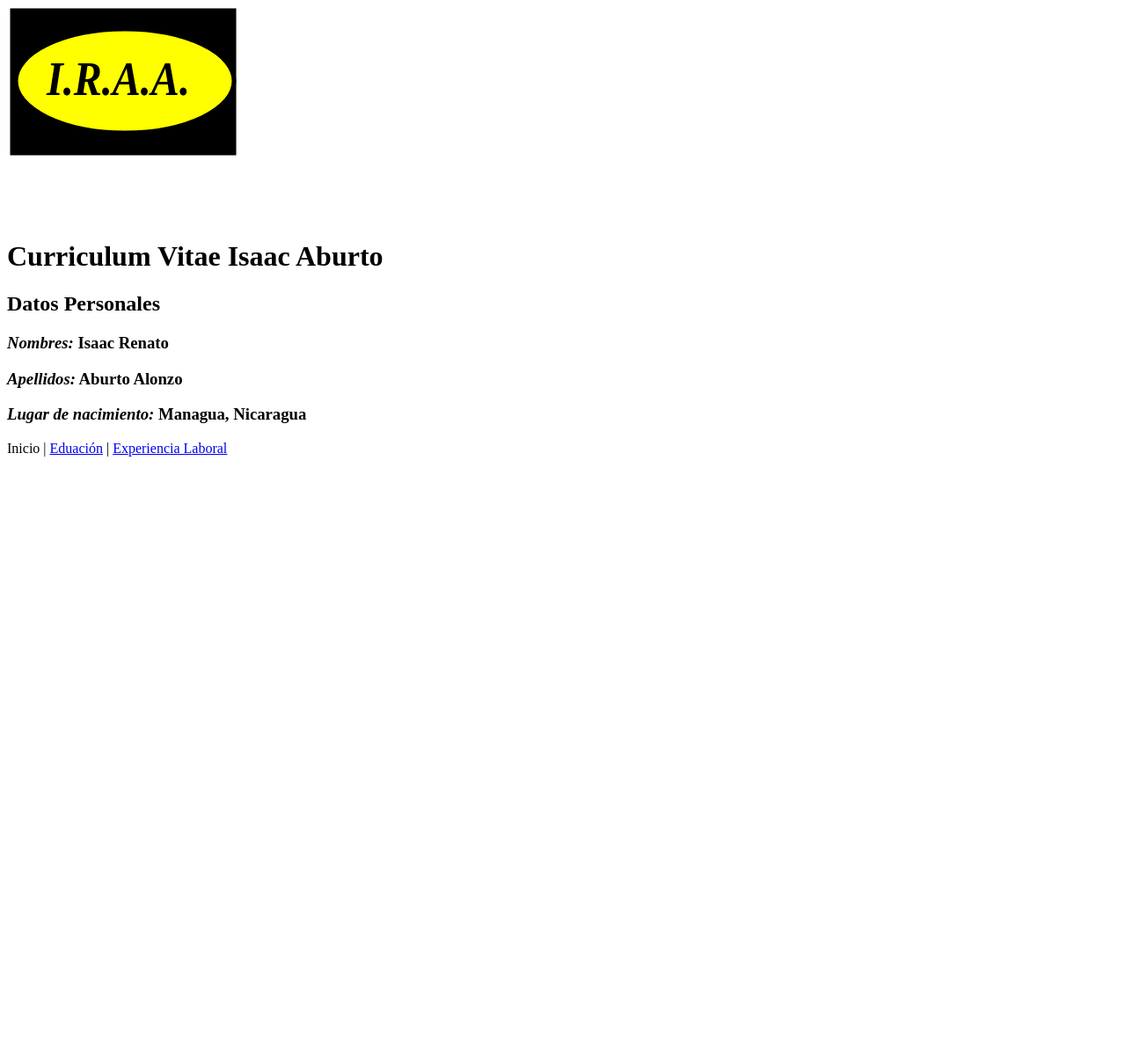
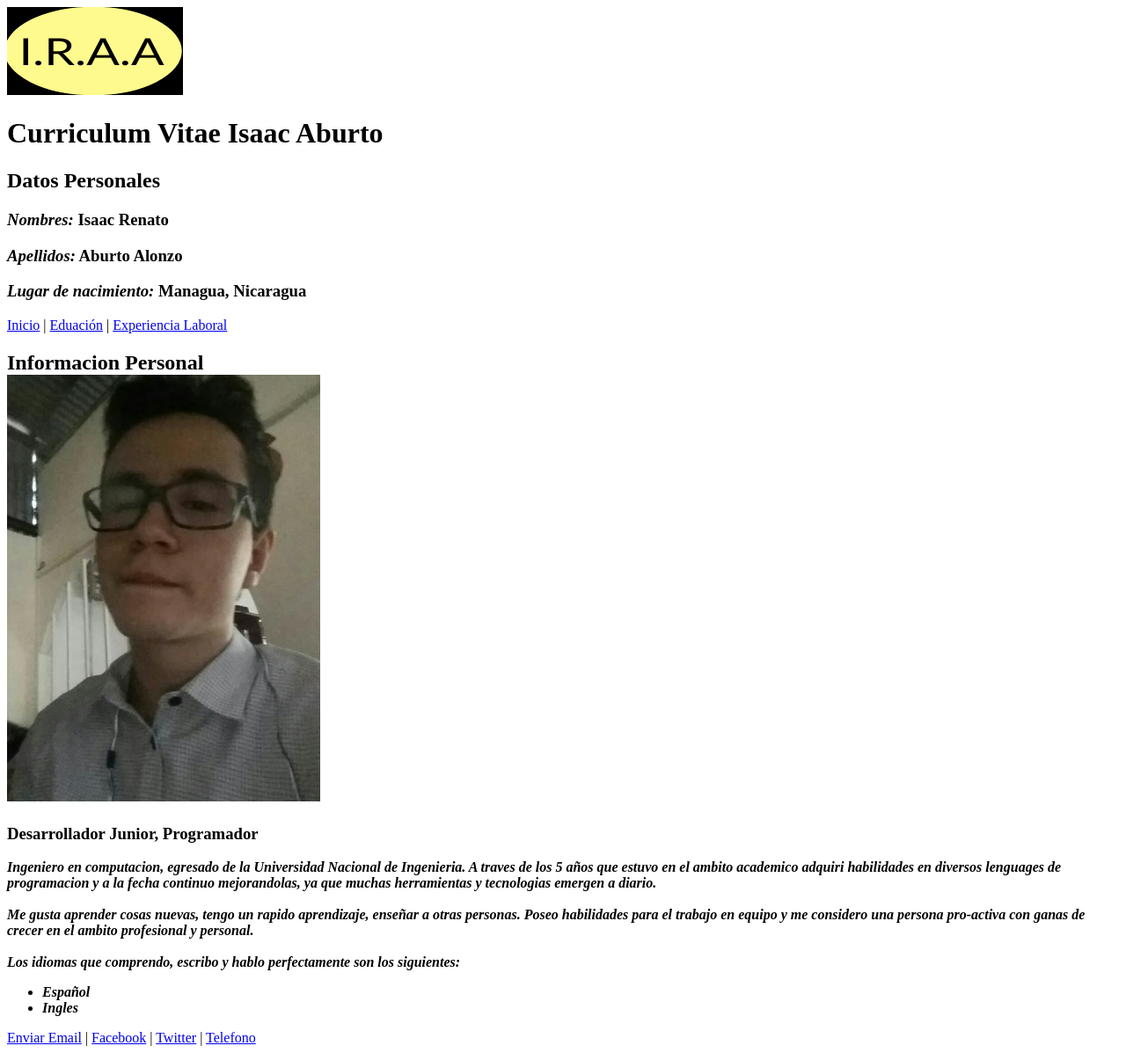
Before and after one commit to VictorVonDooom/NextUIsaac, a plain HTML site: page HVida/index.html in a window 1280 px wide. Shown: the whole page at 88% size. Before the commit the page ends 800 px from the top, so only its background shows below. Drawn offline with Linux system fonts and the light colour scheme.

Commit message:
index done

```diff
--- a/HVida/index.html
+++ b/HVida/index.html
@@ -6,15 +6,24 @@
     <title>Hoja de Vida Isaac Aburto</title>
 
     <header>
-      <svg width="320" height="240" xmlns="http://www.w3.org/2000/svg" xmlns:svg="http://www.w3.org/2000/svg">
-   <g>
-    <title>Logo Hoja de Vida</title>
-    <rect stroke="#000000" id="svg_1" height="161.99999" width="251.99999" y="4" x="6" stroke-linecap="null" stroke-linejoin="null" stroke-dasharray="null" stroke-width="5" fill="#000000"/>
-    <ellipse stroke="#000000" ry="59" rx="124.00001" id="svg_5" cy="84" cx="134" stroke-linecap="null" stroke-linejoin="null" stroke-dasharray="null" stroke-width="5" fill="#ffff00"/>
-    <text font-style="italic" font-weight="bold" stroke="#000000" transform="matrix(2.002268170546697,0,0,2.3023608173361914,-262.89504892399816,-269.3045410459902) " xml:space="preserve" text-anchor="middle" font-family="serif" font-size="24" id="svg_7" y="160.61189" x="194.46886" stroke-linecap="null" stroke-linejoin="null" stroke-dasharray="null" stroke-width="0" fill="#000000">I.R.A.A.</text>
-   </g>
-  </svg>
+      <svg width="200" height="100" xmlns="http://www.w3.org/2000/svg">
+       <!-- Se uso Method Draw para crear el logo SVG con un canvas de tamaño 200x100 - http://github.com/duopixel/Method-Draw/ http://editor.method.ac/ -->
+       <g>
+        <title>background</title>
+        <rect fill="#fff" id="canvas_background" height="102" width="202" y="-1" x="-1"/>
+        <g display="none" overflow="visible" y="0" x="0" height="100%" width="100%" id="canvasGrid">
+         <rect fill="url(#gridpattern)" stroke-width="0" y="0" x="0" height="100%" width="100%"/>
+        </g>
+       </g>
+       <g>
+        <title>Layer 1</title>
+        <rect id="svg_1" height="105" width="203" y="0" x="-0.5" stroke-width="1.5" stroke="#000" fill="#000000"/>
+        <ellipse stroke="#000" ry="50.999999" rx="101.500007" id="svg_2" cy="49.999999" cx="97.999999" stroke-width="1.5" fill="#FFFA8D"/>
+        <text stroke="#000" transform="matrix(11.123324394226074,0,0,8.5,-916.1608576774597,-442.5) " xml:space="preserve" text-anchor="start" font-family="'Trebuchet MS', Gadget, sans-serif" font-size="5" id="svg_3" y="59.882353" x="83.577609" fill-opacity="null" stroke-opacity="null" stroke-width="0" fill="#000000">I.R.A.A</text>
+       </g>
+      </svg>
     </header>
+
     <h1 id="#Inicio">Curriculum Vitae Isaac Aburto</h1>
   </head>
   <body>
@@ -25,15 +34,44 @@
 
 
 
-    <a>Inicio</a>
+    <a href="index.html">Inicio</a>
     <a >|</a>
-    <a href="Hipervinculos/educacion.html" >Eduación</a>
+    <a href="Hipervinculos/educacion.html">Eduación</a>
     <a >|</a>
     <a href="Hipervinculos/experiencia.html" >Experiencia Laboral</a>
 
+    <h2>Informacion Personal <br><img src="Images/FotoHVida.png" alt="Imagen Isaac" title="Isaac" ></h2>
 
+    <article >
+      <p>
+         <h3>Desarrollador Junior, Programador</h3>
+      <strong> <em>Ingeniero en computacion, egresado de la Universidad Nacional de Ingenieria. A traves de los 5 años que estuvo en
+        el ambito academico adquiri habilidades en diversos lenguages de programacion y a la fecha continuo mejorandolas,
+        ya que muchas herramientas y tecnologias emergen a diario.<br><br>
 
+        Me gusta aprender cosas nuevas, tengo un rapido aprendizaje, enseñar a otras personas. Poseo habilidades para el
+        trabajo en equipo y me considero una persona pro-activa con ganas de crecer en el ambito profesional y personal.</em>  </strong>
 
+        <br><br>
+
+       <strong> <em>Los idiomas que comprendo, escribo y hablo perfectamente son los siguientes:
+          <ul>
+            <li>Español</li>
+            <li>Ingles</li>
+          </ul>
+        </strong> </em>
+      </p>
+    </article>
 
   </body>
+
+  <footer>
+    <a href="mailto:oyemanagua@hotmail.com" >Enviar Email</a>
+    <a >|</a>
+    <a href="https://www.facebook.com/isaac.aburto" target="_blank">Facebook</a>
+    <a >|</a>
+    <a href="https://www.twitter.com/OeChele" target="_blank">Twitter</a>
+    <a >|</a>
+    <a href="tel:+505 83986580">Telefono</a>
+  </footer>
 </html>
```
Also changed, not shown: HVida/Hipervinculos/educacion.html (+1 -1 lines), HVida/Hipervinculos/experiencia.html (+2 -2 lines).
